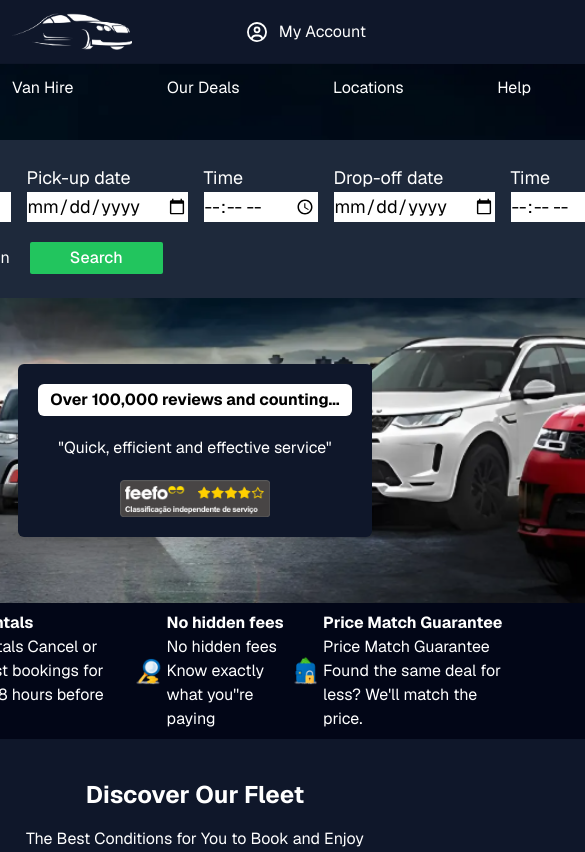
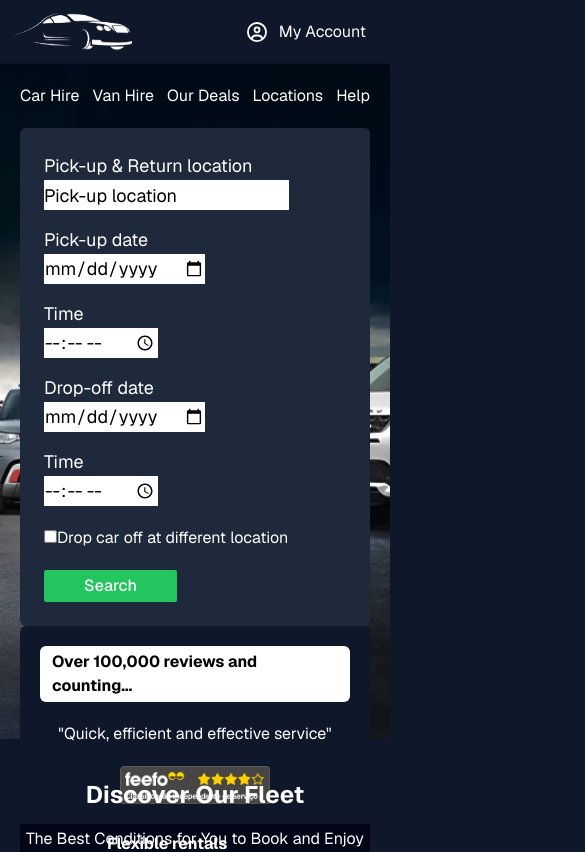
Before and after one commit to IgorSilva0/Car-Rental, a Next.js app: page / in a window 390 px wide. Shown: the top 852 px of the page, 585 px wide, since content can reach past the window. Built offline with nearby package versions, Linux system fonts and the light colour scheme; no server answers.

Commit message:
Working on mobile version

```diff
--- a/components/Header.tsx
+++ b/components/Header.tsx
@@ -5,9 +5,9 @@ import Reviews from "./Reviews";
 
 const Header = () => {
   return (
-    <div className="flex flex-1 px-16">
-      <div className="flex flex-col items-center bg-[url('/imgs/bg.jpeg')] h-[80vh] bg-cover bg-no-repeat bg-center">
-        <ul className="flex w-full max-w-2xl justify-between mt-3 ">
+    <div className="flex flex-1 px-16 mobile:px-0">
+      <div className="flex flex-col items-center bg-[url('/imgs/bg.jpeg')] h-[80vh] bg-cover bg-no-repeat bg-center mobile:w-[100vw] mobile:px-5">
+        <ul className="flex w-full max-w-2xl justify-between mt-3 mobile:mt-5">
           <li className="hover:underline underline-offset-4"><Link href={"/"}>Car Hire</Link></li>
           <li className="hover:underline underline-offset-4"><Link href={"/"}>Van Hire</Link></li>
           <li className="hover:underline underline-offset-4"><Link href={"/"}>Our Deals</Link></li>
@@ -17,7 +17,7 @@ const Header = () => {
         <div className="flex flex-col items-center justify-between h-full">
           <RentalSearch/>
           <Reviews/>
-          <ul className="flex items-center w-[100%] px-[15%] py-2 bg-slate-950">
+          <ul className="flex items-center w-[100%] px-[15%] py-2 bg-slate-950 mobile:flex-col mobile:gap-5">
             <li className="flex">
               <div className="flex items-center px-1">
                 <Image src={'/imgs/calendar.png'} alt="Calendar Image" width={80} height={80} className=""/>
--- a/components/RentalSearch.tsx
+++ b/components/RentalSearch.tsx
@@ -10,9 +10,9 @@ const RentalSearch = () => {
     }
 
     return (
-        <div className="pt-10">
+        <div className="pt-10 mobile:pt-5">
             <form className=" bg-slate-800 p-6 rounded-md">
-                <div className="flex text-lg gap-4 mb-5">
+                <div className="flex text-lg gap-4 mb-5 mobile:flex-col">
                     <label>
                         Pick-up & Return location
                         <input className="block text-black h-[30px] placeholder-black" placeholder="Pick-up location" type="text">
@@ -47,7 +47,7 @@ const RentalSearch = () => {
                     <input type="checkbox" onChange={handleDrop}/>
                     Drop car off at different location
                 </label>
-                <button type="submit" className="mx-5 px-10 py-1 w-fit bg-green-500 rounded-sm hover:bg-green-600 font-medium">Search</button>
+                <button type="submit" className="mobile:mx-0 mobile:mt-5 mx-5 px-10 py-1 w-fit bg-green-500 rounded-sm hover:bg-green-600 font-medium">Search</button>
             </form>
         </div>
     )
--- a/tailwind.config.js
+++ b/tailwind.config.js
@@ -5,6 +5,14 @@ module.exports = {
     "./components/**/*.{js,ts,jsx,tsx,mdx}",
   ],
   theme: {
+    screens: {
+      'mobile': { 'max': '500px' },
+      'sm': '640px',
+      'md': '768px',
+      'lg': '1024px',
+      'xl': '1280px',
+      '2xl': '1536px',
+    },
     extend: {
       colors: {
         background: "hsl(var(--background))",
```
